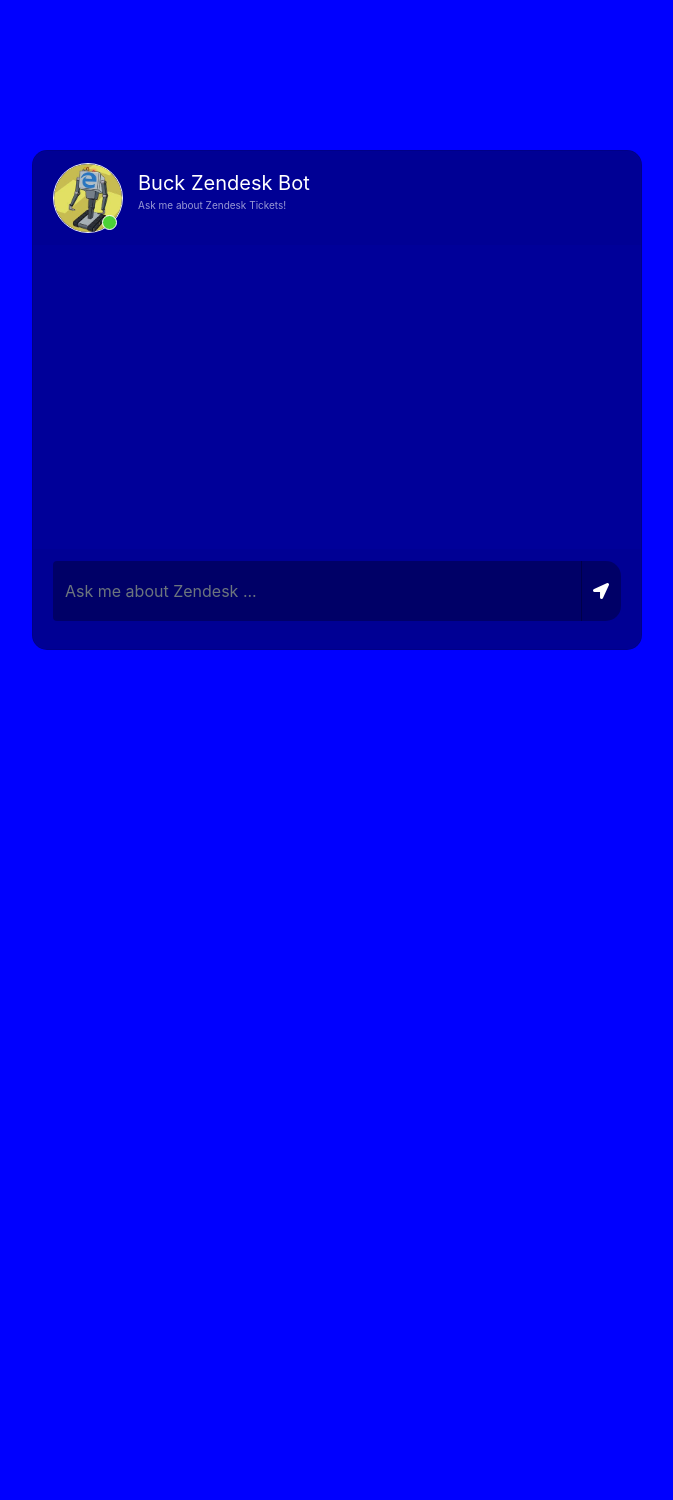
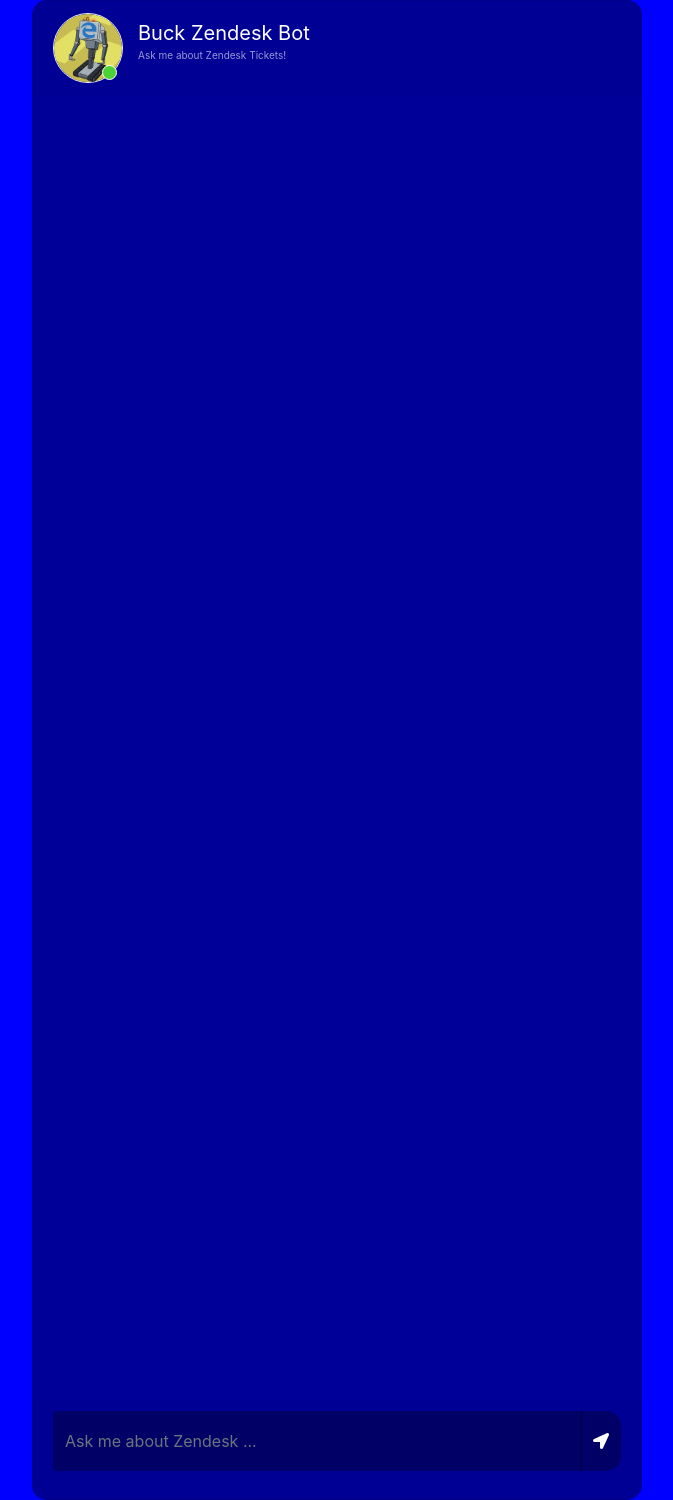
Before and after one commit to robzim-buck/rz-ollama, a Flask app: page / in a window 1280 px wide. Shown: the whole page, without its empty margins (303-976 px from the left). Before the commit the page ends 650 px from the top, so only its background shows below. Run offline with Flask 3, Linux system fonts and the light colour scheme; parts of the project's set-up code (start-up, migrations or seed data) failed here and were passed over; some libraries are stand-ins or nearby versions.

Commit message:
taller card

```diff
--- a/static/style.css
+++ b/static/style.css
@@ -9,7 +9,7 @@
 	margin-bottom: auto;
 }
 .card{
-	height: 500px;
+	height: 1500px;
 	border-radius: 15px !important;
 	background-color: rgba(0,0,0,0.4) !important;
 }
```
